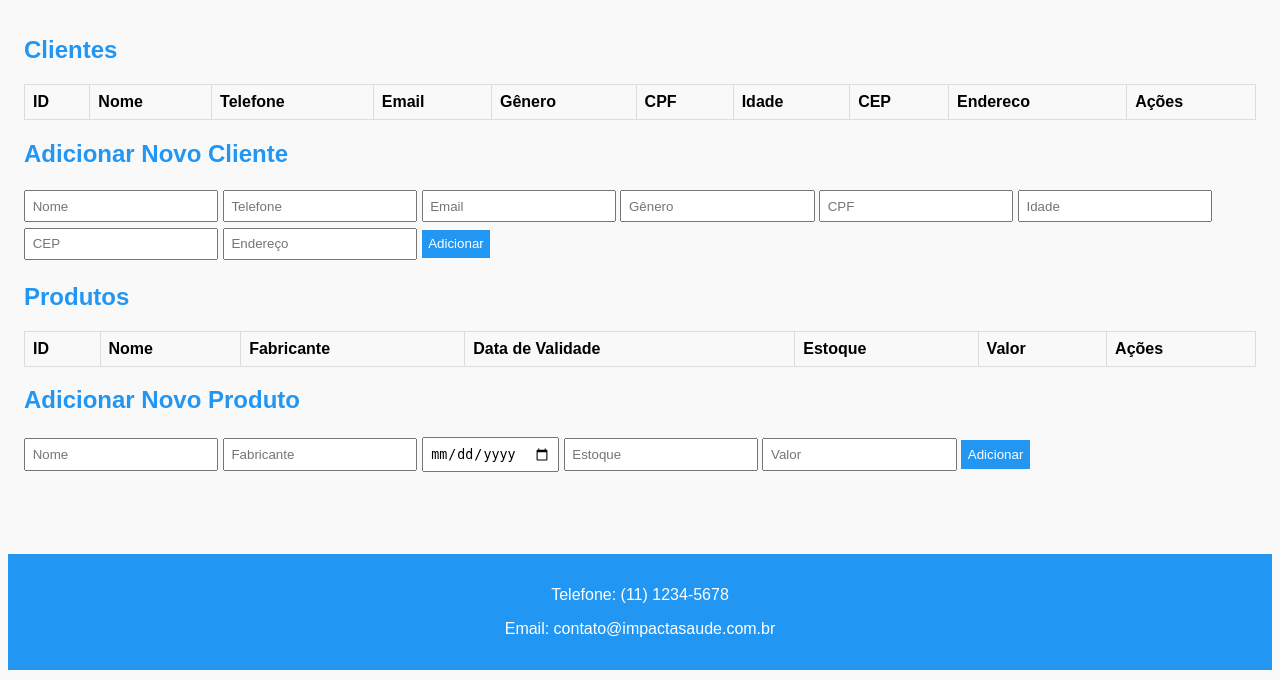
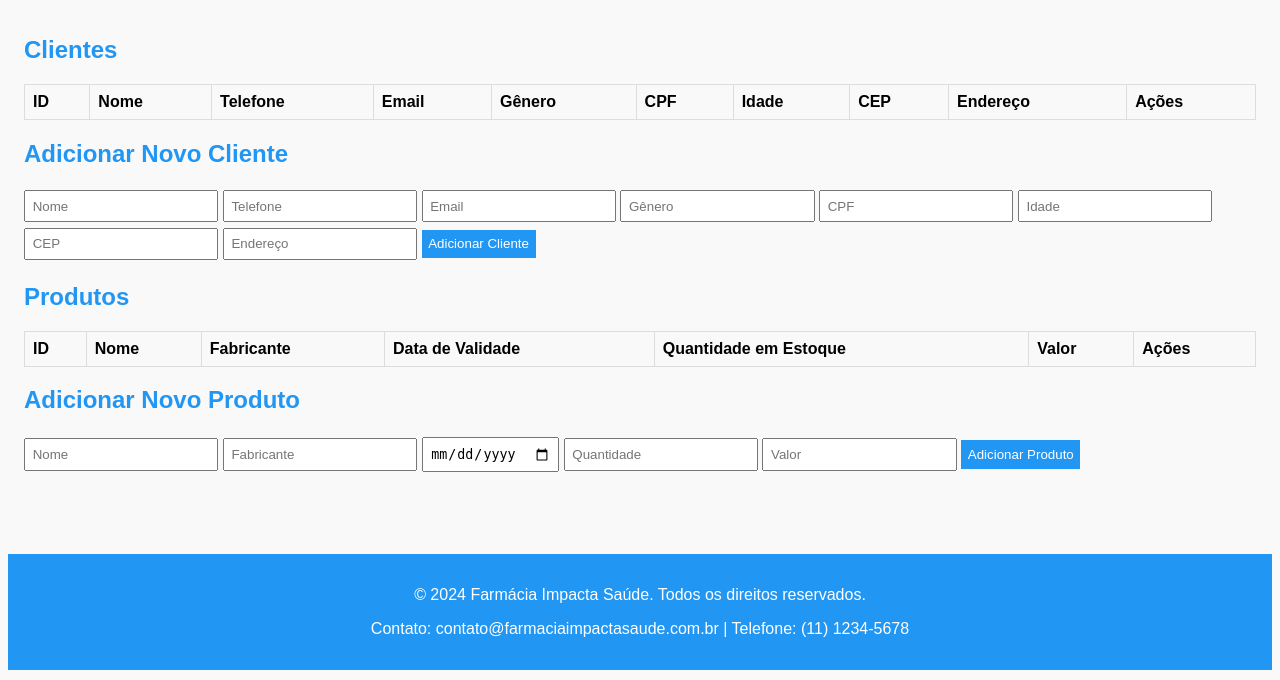
Before and after one commit to Samuelkioshi/Farmacia_V1, a Flask app: page / in a window 1280 px wide. Shown: the part 120-800 px from the top of the page. Run offline with Flask 3, Linux system fonts and the light colour scheme; one stand-in notice (Sample message) is shown; data that the repository does not hold is empty.

Commit message:
versao1.1v2

```diff
--- a/main.py
+++ b/main.py
@@ -1,7 +1,8 @@
-from flask import Flask, render_template, request, redirect, url_for
+from flask import Flask, render_template, request, redirect, url_for, flash
 import pyodbc
 
 app = Flask(__name__)
+app.secret_key = 'chave_secreta'
 
 conn_str = (
     "DRIVER={SQL Server};"
@@ -85,6 +86,15 @@ def adicionar_cliente():
 
     conn = get_db_connection()
     cursor = conn.cursor()
+
+    cursor.execute("SELECT CPF FROM TB_CLIENTE WHERE CPF = ?", cpf)
+    cliente_existente = cursor.fetchone()
+
+    if cliente_existente:
+        flash('CPF já cadastrado!')
+        conn.close()
+        return redirect(url_for('home'))
+
     cursor.execute("INSERT INTO TB_CLIENTE (NOME, TELEFONE, EMAIL, GENERO, CPF, IDADE, CEP, ENDERECO) VALUES (?, ?, ?, ?, ?, ?, ?, ?)",
                    (nome, telefone, email, genero, cpf, idade, cep, endereco))
     conn.commit()
@@ -115,12 +125,26 @@ def editar_cliente(id_cliente):
 
     conn = get_db_connection()
     cursor = conn.cursor()
+
+    # Verifica se o CPF já está cadastrado em outro cliente
+    cursor.execute("SELECT CPF FROM TB_CLIENTE WHERE CPF = ? AND ID <> ?", (cpf, id_cliente))
+    cliente_existente = cursor.fetchone()
+
+    if cliente_existente:
+        flash('CPF já cadastrado!')
+        conn.close()
+        return redirect(url_for('home'))
+
     cursor.execute("UPDATE TB_CLIENTE SET NOME = ?, TELEFONE = ?, EMAIL = ?, GENERO = ?, CPF = ?, IDADE = ?, CEP = ?, ENDERECO = ? WHERE ID = ?",
                    (nome, telefone, email, genero, cpf, idade, cep, endereco, id_cliente))
     conn.commit()
     conn.close()
 
+    # Adiciona uma mensagem flash para indicar que a atualização foi bem-sucedida
+    flash('Atualizado!')
+
     return redirect(url_for('home'))
+
 
 if __name__ == '__main__':
     app.run(debug=True)
--- a/templates/home.html
+++ b/templates/home.html
@@ -53,6 +53,15 @@
             background-color: #1976D2;
         }
     </style>
+    <script>
+        // Script para exibir pop-up de aviso
+        window.onload = function() {
+            const flashMessages = {{ get_flashed_messages(with_categories=True)|tojson|safe }};
+            flashMessages.forEach(message => {
+                alert(message[1]);  // Exibe apenas a mensagem
+            });
+        }
+    </script>
 </head>
 <body>
     <header>
@@ -71,7 +80,7 @@
                 <th>CPF</th>
                 <th>Idade</th>
                 <th>CEP</th>
-                <th>Endereco</th>
+                <th>Endereço</th>
                 <th>Ações</th>
             </tr>
             {% for cliente in clientes %}
@@ -115,7 +124,7 @@
             <input type="number" name="idade" placeholder="Idade" required>
             <input type="text" name="cep" placeholder="CEP" required>
             <input type="text" name="endereco" placeholder="Endereço" required>
-            <button type="submit">Adicionar</button>
+            <button type="submit">Adicionar Cliente</button>
         </form>
 
         <h2>Produtos</h2>
@@ -125,7 +134,7 @@
                 <th>Nome</th>
                 <th>Fabricante</th>
                 <th>Data de Validade</th>
-                <th>Estoque</th>
+                <th>Quantidade em Estoque</th>
                 <th>Valor</th>
                 <th>Ações</th>
             </tr>
@@ -142,8 +151,8 @@
                         <input type="text" name="nome" placeholder="Nome" value="{{ produto.NOME_PROD }}" required>
                         <input type="text" name="fabricante" placeholder="Fabricante" value="{{ produto.FABRICANTE }}" required>
                         <input type="date" name="dt_validade" placeholder="Data de Validade" value="{{ produto.DT_VALIDADE }}" required>
-                        <input type="number" name="qntd_estoque" placeholder="Estoque" value="{{ produto.QNTD_ESTOQUE }}" required>
-                        <input type="number" step="0.01" name="valor" placeholder="Valor" value="{{ produto.VALOR }}" required>
+                        <input type="number" name="qntd_estoque" placeholder="Quantidade" value="{{ produto.QNTD_ESTOQUE }}" required>
+                        <input type="text" name="valor" placeholder="Valor" value="{{ produto.VALOR }}" required>
                         <button type="submit">Editar</button>
                     </form>
                     <form action="/excluir_produto/{{ produto.ID_PROD }}" method="post" style="display:inline;">
@@ -159,15 +168,15 @@
             <input type="text" name="nome" placeholder="Nome" required>
             <input type="text" name="fabricante" placeholder="Fabricante" required>
             <input type="date" name="dt_validade" placeholder="Data de Validade" required>
-            <input type="number" name="qntd_estoque" placeholder="Estoque" required>
-            <input type="number" step="0.01" name="valor" placeholder="Valor" required>
-            <button type="submit">Adicionar</button>
+            <input type="number" name="qntd_estoque" placeholder="Quantidade" required>
+            <input type="text" name="valor" placeholder="Valor" required>
+            <button type="submit">Adicionar Produto</button>
         </form>
     </main>
 
     <footer>
-        <p>Telefone: (11) 1234-5678</p>
-        <p>Email: contato@impactasaude.com.br</p>
+        <p>&copy; 2024 Farmácia Impacta Saúde. Todos os direitos reservados.</p>
+        <p>Contato: contato@farmaciaimpactasaude.com.br | Telefone: (11) 1234-5678</p>
     </footer>
 </body>
 </html>
```
